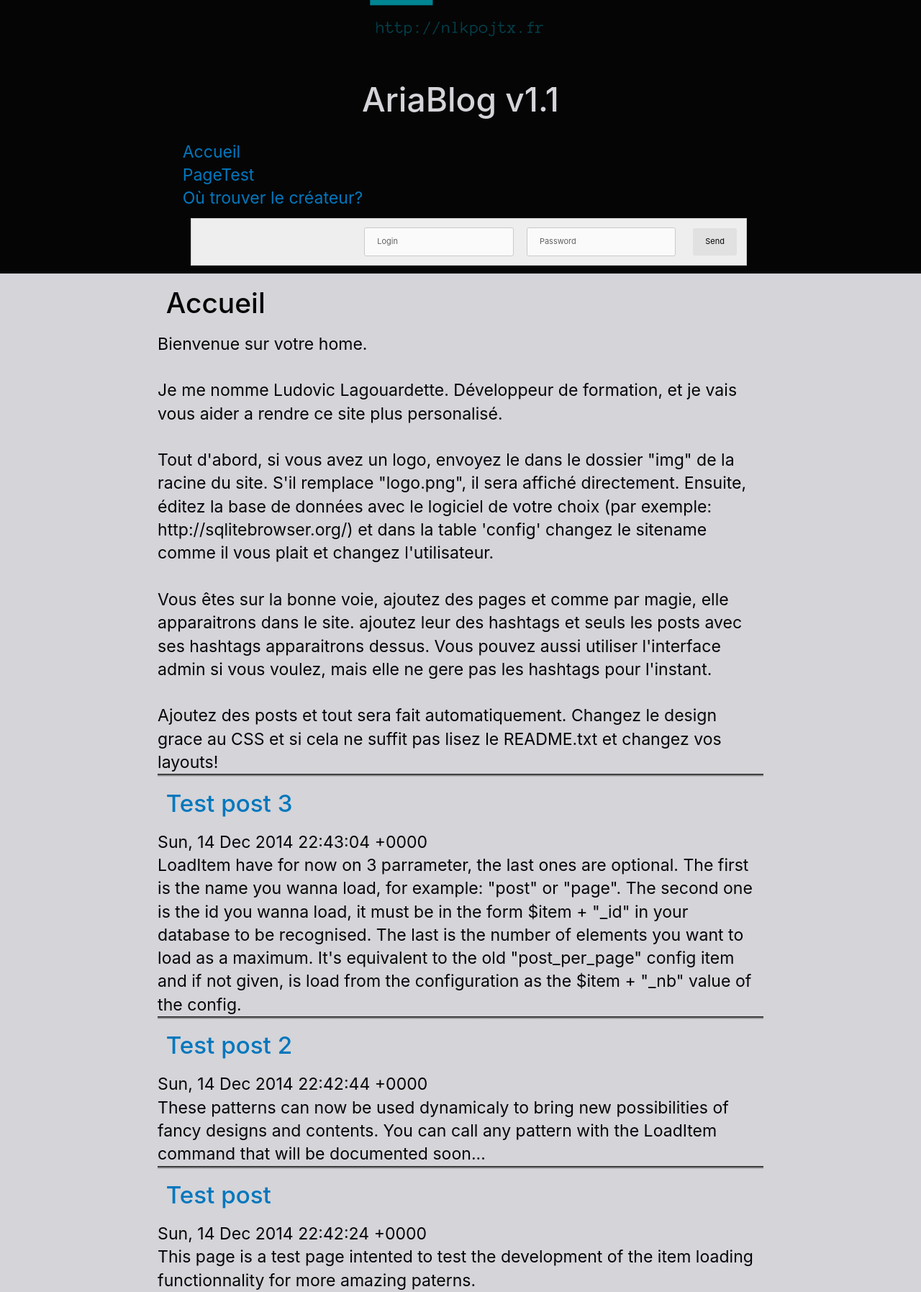
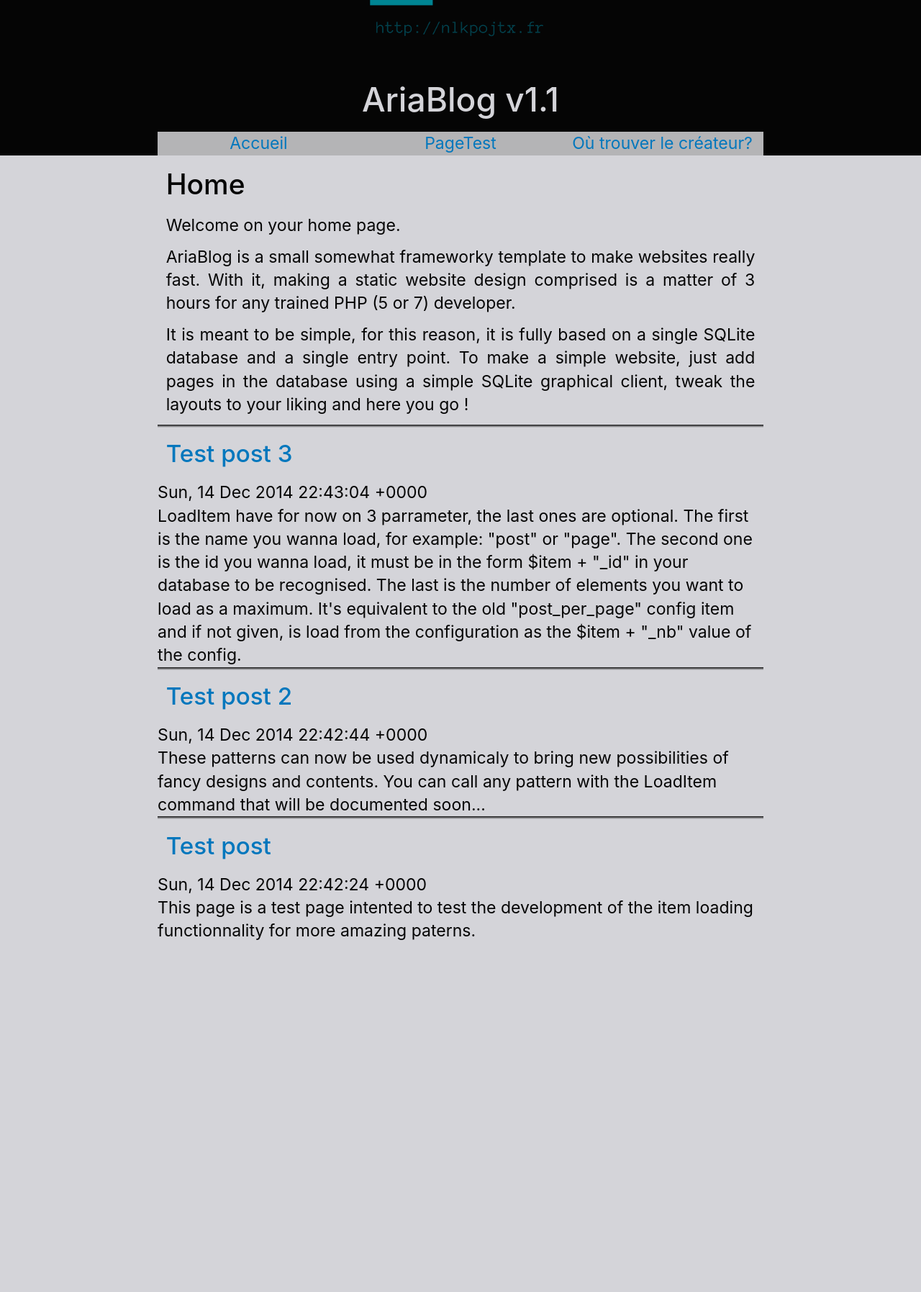
Before and after one commit to Archivist062/Ariablog, a PHP site: page /index.php in a window 1280 px wide. Shown: the part 184-1979 px from the top of the page at 72% size. After the commit the page ends 1490 px from the top, so only its background shows below. Run offline with PHP 8.4, Linux system fonts and the light colour scheme; data comes from the database, SQL or seed files in the repository.

Commit message:
More design changes

```diff
--- a/layout/Auth.php
+++ b/layout/Auth.php
@@ -1,4 +1,5 @@
-<form style="padding:1px;text-align:right" action='<?= $form_target?>' method="POST">
+<div class="col-lg-6">
+<form  style="text-align:center" action='<?= $form_target?>' method="POST">
 	<style style="display:none;">
 		input{font-size:11px;}
 	</style>
@@ -6,3 +7,4 @@
 	<input  type="password" name="password" placeholder='Password'/>
 	<input type="submit" name="confirm" value="Send"/>
 </form>
+</div>
--- a/layout/container.php
+++ b/layout/container.php
@@ -6,6 +6,11 @@
 		<link href='http://fonts.googleapis.com/css?family=Share+Tech+Mono|Lora|Inconsolata' rel='stylesheet' type='text/css'>
 		<link rel="icon" type="image/png" href="img/favicon.png" />
         <title><?=$sup_page_title?></title>
+        <style>
+        p{
+        	text-align:justify;
+        }
+        </style>
     </head>
     <body>
 		<?php (Build($mode)) ?>
--- a/layout/header.php
+++ b/layout/header.php
@@ -1,21 +1,21 @@
 
 <div class="row" style="background-color:#050505;">
-	<div class="col-lg-8 col-lg-offset-2">
+	<div class="col-lg-8 col-lg-offset-2 col-md-12 col-sm-12 ">
 		<div class="row">
-			<div style="text-align:center;color:#D4D4D9;" class="col-lg-4 col-lg-offset-4">
+			<div style="text-align:center;color:#D4D4D9;" class="col-lg-4 col-lg-offset-4 col-md-6 col-md-offset-3 col-sm-12">
 				<img src="img/logo.png" alt=""/>
 			</div>
-			<div style="text-align:center;color:#D4D4D9;" class="col-lg-6 col-lg-offset-3 sitename">
+			<div style="text-align:center;color:#D4D4D9;" class="col-lg-6 col-lg-offset-3 sitename col-md-8 col-md-offset-2 col-sm-12">
 				<h1>AriaBlog v1.1</h1>
 			</div>
 		</div>
 		<div >
 			<h1 style="display:none;"><?= $site_name ?></h1>
 			<div style="background-color:#3f564e;"></div>
-			<ul style="" class="menu">
+			<div style="" class="menu row">
 				<?php LoadMenu($basepath); ?>
-				<?php if(!UserCo()){LoadForm('Auth');}else{echo "Hello ".$_SESSION['username'];} ?>
-			</ul>
+				<!--<?php if(!UserCo()){LoadForm('Auth');}else{echo "Hello ".$_SESSION['username'];} ?>-->
+			</div>
 		</div>
 	</div>
 </div>
--- a/layout/home.php
+++ b/layout/home.php
@@ -1,17 +1,12 @@
 <div id="page" class="row">
-	<div class="col-lg-8 col-lg-offset-2">
-		<h2>Accueil</h2>
+	<div class="col-lg-8 col-lg-offset-2 col-md-12 col-sm-12">
+		<h2>Home</h2>
 
-		Bienvenue sur votre home.<br/><br/>
+		<p>Welcome on your home page.</p>
 
-		Je me nomme Ludovic Lagouardette. Développeur de formation, et je vais vous aider a rendre ce site plus personalisé.<br/><br/>
+		<p>AriaBlog is a small somewhat frameworky template to make websites really fast. With it, making a static website design comprised is a matter of 3 hours for any trained PHP (5 or 7) developer.</p>
 
-		Tout d'abord, si vous avez un logo, envoyez le dans le dossier "img" de la racine du site. S'il remplace "logo.png", il sera affiché directement. Ensuite, éditez la base de données avec le logiciel de votre choix (par exemple: http://sqlitebrowser.org/) et dans la table 'config' changez le sitename comme il vous plait et changez l'utilisateur.<br/><br/>
-
-		Vous êtes sur la bonne voie, ajoutez des pages et comme par magie, elle apparaitrons dans le site. ajoutez leur des hashtags et seuls les posts avec ses hashtags apparaitrons dessus. Vous pouvez aussi utiliser l'interface admin si vous voulez, mais elle ne gere pas les hashtags pour l'instant.<br/><br/>
-
-		Ajoutez des posts et tout sera fait automatiquement. Changez le design grace au CSS et si cela ne suffit pas lisez le README.txt et changez vos layouts!
-
+		<p>It is meant to be simple, for this reason, it is fully based on a single SQLite database and a single entry point. To make a simple website, just add pages in the database using a simple SQLite graphical client, tweak the layouts to your liking and here you go !</p>
 		<?php LoadAllPosts() ?>
 	</div>
 </div>
--- a/layout/menuitem.php
+++ b/layout/menuitem.php
@@ -1,3 +1,6 @@
-<li class='menuitem'>
-	<a class="" href="<?= $menu_link?>" ><?= $menu_title?></a>
-</li>
+<div class="col-lg-4 col-md-12 col-sm-12  menuitem"  style="text-align:center;background-color:#B4B4B6;vertical-align:middle;">
+	<a class="" style="" href="<?= $menu_link?>" >
+		<div style="width:100%;height:100%;"><?= $menu_title?>
+		</div>
+		</a>
+</div>
--- a/layout/page.php
+++ b/layout/page.php
@@ -9,13 +9,13 @@
 	}
 ?>
 <div id="page" class="row">
-	<div class="col-lg-8 col-lg-offset-2">
+	<div class="col-lg-8 col-md-12 col-sm-12  col-lg-offset-2">
 
 		<h2><?= $page_title ?></h2>
 		<div><?= $page_content?></div>
-		<div>
+		<!--<div>
 		<?php LoadPosts($page_title) ?>
-		</div>
+		</div>-->
 	</div>
 </div>
 <?php
```
